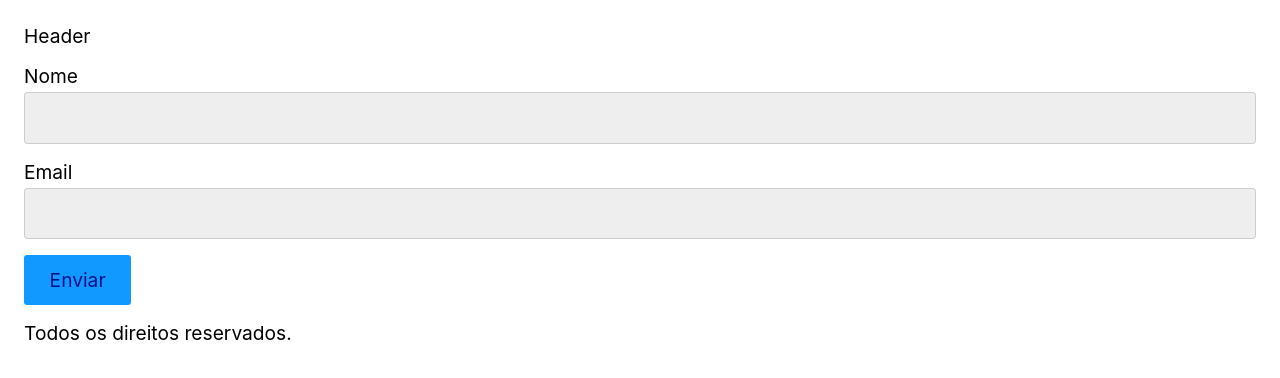
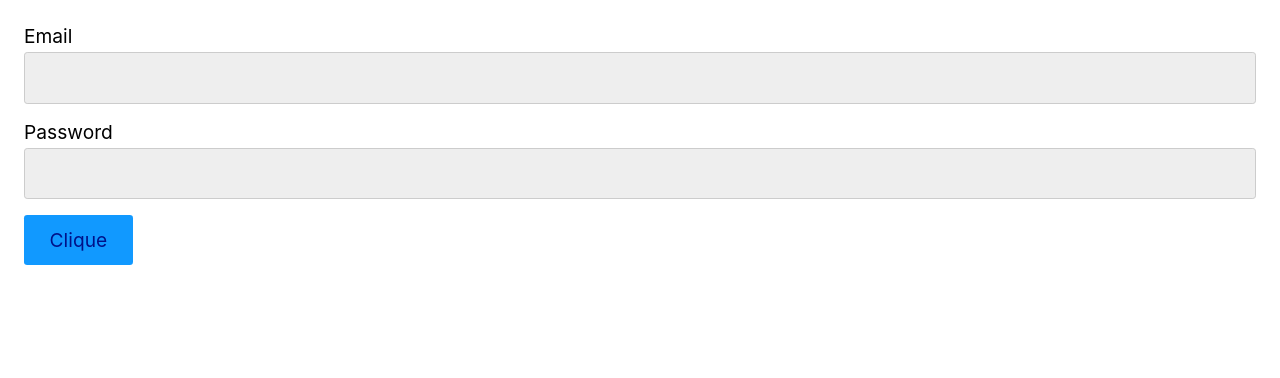
Before and after one commit to GabrielTonhatti/curso-react-origamid, a React (Create React App) app in the folder appreact/: page / in a window 1280 px wide. Shown: the top 378 px of the page. Built offline with nearby package versions, Linux system fonts and the light colour scheme.

Commit message:
Propriedades

```diff
--- a/appreact/src/App.js
+++ b/appreact/src/App.js
@@ -1,26 +1,11 @@
 import React from "react";
-import Footer from "./Footer";
 import Form from "./Form/Form";
-import Header from "./Header";
-
-const Teste = () => {
-    const active = false;
-
-    if (active) {
-        return <p>Teste</p>;
-    }
-
-    return null;
-};
 
 const App = () => {
     return (
-        <section>
-            <Teste />
-            <Header />
+        <div>
             <Form />
-            <Footer />
-        </section>
+        </div>
     );
 };
 
--- a/appreact/src/Footer.js
+++ /dev/null
@@ -1,11 +0,0 @@
-import React from "react";
-
-const Footer = () => {
-    return (
-        <footer>
-            <p>Todos os direitos reservados.</p>
-        </footer>
-    );
-};
-
-export default Footer;
--- a/appreact/src/Form/Button.js
+++ b/appreact/src/Form/Button.js
@@ -1,7 +1,8 @@
 import React from "react";
 
-const Button = () => {
-    return <button>Enviar</button>;
+const Button = (props) => {
+    console.log(props);
+    return <button>Clique</button>;
 };
 
 export default Button;
--- a/appreact/src/Form/Form.js
+++ b/appreact/src/Form/Form.js
@@ -3,18 +3,14 @@
 import Input from "./Input";
 
 const Form = () => {
+    const array = ["Item 1", "Item 2"];
+
     return (
-        <form>
-            <p>
-                <label htmlFor="nome">Nome</label>
-                <Input />
-            </p>
-            <p>
-                <label htmlFor="email">Email</label>
-                <Input />
-            </p>
-            <Button />
-        </form>
+        <div>
+            <Input id="email" label="Email" required />
+            <Input id="password" type="password" label="Password" />
+            <Button itens={array} />
+        </div>
     );
 };
 
--- a/appreact/src/Form/Input.js
+++ b/appreact/src/Form/Input.js
@@ -1,7 +1,14 @@
 import React from "react";
 
-const Input = () => {
-    return <input type="text" />;
+const Input = ({ label, id, ...props }) => {
+    console.log(props);
+
+    return (
+        <div style={{ margin: "1rem 0" }}>
+            <label htmlFor={id}>{label}</label>
+            <input id={id} type="text" {...props} />
+        </div>
+    );
 };
 
 export default Input;
--- a/appreact/src/Header.js
+++ /dev/null
@@ -1,7 +0,0 @@
-import React from "react";
-
-const Header = () => {
-    return <header>Header</header>;
-};
-
-export default Header;
```
